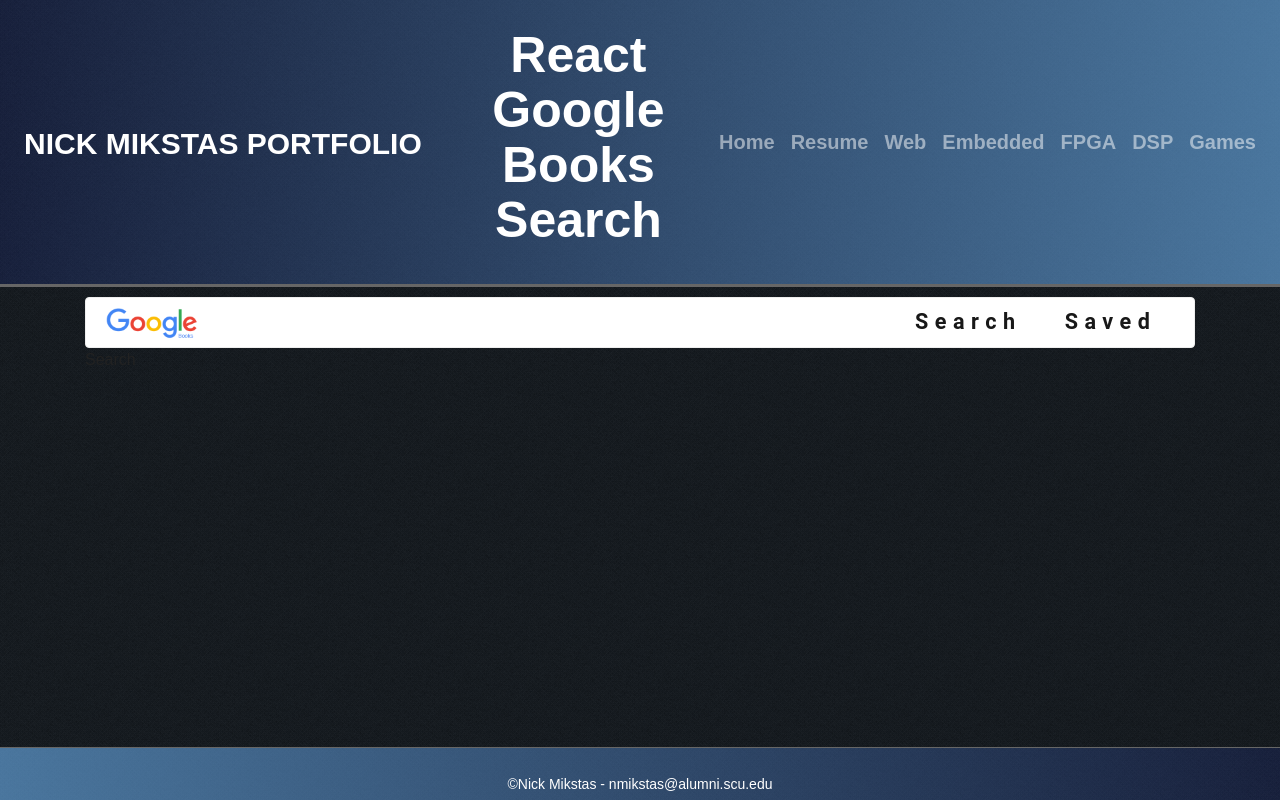
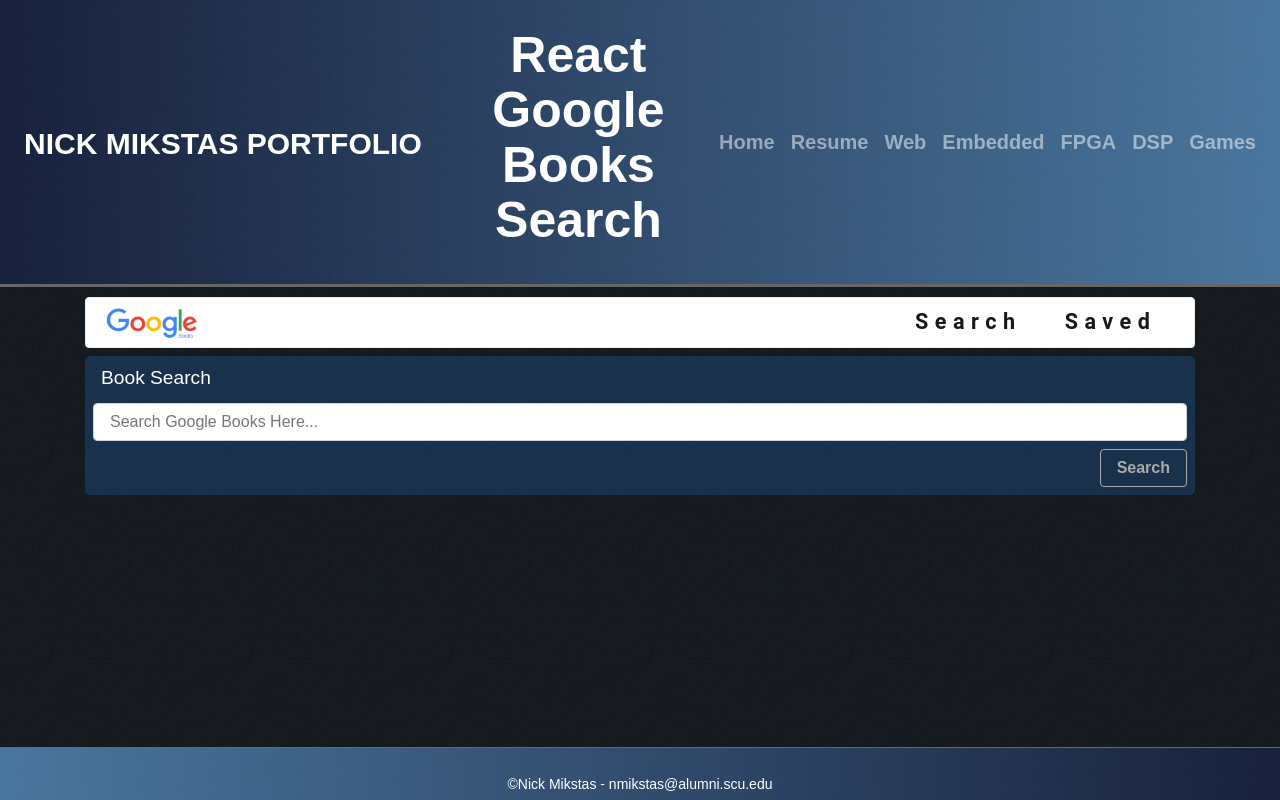
Before and after one commit to nmikstas/google-books-search, a React (Create React App) app in the folder client/: page / in a window 1280 px wide. Built offline with nearby package versions, Linux system fonts and the light colour scheme; a web font is replaced by a local one.

Commit message:
Added the search bar

```diff
--- a/client/src/App.js
+++ b/client/src/App.js
@@ -18,7 +18,7 @@
                         <Switch>
                             <Route exact path="/" component={Search} />
                             <Route exact path="/search" component={Search} />
-                            <Route exact path="/saved/" component={Saved} />
+                            <Route exact path="/saved" component={Saved} />
                             <Route component={NoMatch} />
                         </Switch>
                     </div>
--- a/client/src/components/Nav/index.js
+++ b/client/src/components/Nav/index.js
@@ -2,7 +2,7 @@
 import { NavLink } from 'react-router-dom';
 import "./style.css";
 
-const Nav = props =>
+const Nav = () =>
 {
     return (
         <nav className="navbar navbar-expand-lg navbar-light bg-light">
--- /dev/null
+++ b/client/src/components/SearchBar/index.js
@@ -0,0 +1,21 @@
+import React from "react";
+import "./style.css";
+
+const SearchBar = (props) =>
+{
+    return (
+        <div className="search-container mt-2 px-2">
+            <form className="form">
+                <label htmlFor="search-input">
+                    <p className="pl-2 pt-2">Book Search</p>
+                </label>
+                <input type="text" className="form-control" id="search-input" onChange={props.inputChange} value={props.searchValue} placeholder="Search Google Books Here..." />
+                <div className="text-right">
+                    <input type="submit" className="btn btn-outline-secondary my-2" id="search-btn" onClick={props.submit} value="Search" />
+                </div>
+            </form>
+        </div>
+    );
+}
+
+export default SearchBar;
--- /dev/null
+++ b/client/src/components/SearchBar/style.css
@@ -0,0 +1,14 @@
+.search-container
+{
+    width: 100%;
+    min-height: 100px;
+    background-color: #2881e738;
+    border-radius: 5px;
+    box-sizing: border-box;
+}
+
+p
+{
+    color: #ffffff;
+    margin-bottom: 2px;
+}
--- /dev/null
+++ b/client/src/components/SearchItems/index.js
@@ -0,0 +1,13 @@
+import React from "react";
+import "./style.css";
+
+const SearchItems = ({children}) =>
+{
+    return (
+        <div>
+           {children}
+        </div>
+    );
+}
+
+export default SearchItems;
--- a/client/src/pages/Saved.js
+++ b/client/src/pages/Saved.js
@@ -1,6 +1,6 @@
 import React from "react";
 
-function Saved()
+const Saved = () =>
 {
     return (
         <div>
--- a/client/src/pages/Search.js
+++ b/client/src/pages/Search.js
@@ -1,12 +1,53 @@
 import React from "react";
+import SearchBar from "../components/SearchBar";
+import SearchItems from "../components/SearchItems";
+import API from "../utils/API";
 
-function Search()
+class Search extends React.Component
 {
-    return (
-        <div>
-            Search
-        </div>
-    );
+    state =
+    {
+        searchText: ""
+    };
+
+    //Get the book search text.
+    inputChange = (event) =>
+    {
+        this.setState({ searchText: event.target.value });
+    }
+
+    //Do a Google books search when the user clicks the submit button.
+    submit = (event) =>
+    {
+        event.preventDefault();
+
+        //Get the searched value and save it. Then erase the text box value to show responsiveness.
+        let searchString = this.state.searchText;
+        this.setState({ searchText: "" });
+
+        API.searchBooks(searchString)
+        .then(res =>
+        {
+            console.log(res);
+        })
+        .catch(err => console.log(err));
+    }
+
+    render = () =>
+    {
+        return (
+            <div>
+                <SearchBar
+                    submit={this.submit}
+                    inputChange={this.inputChange}
+                    searchValue={this.state.searchText}
+                />
+                <SearchItems>
+
+                </SearchItems>
+            </div>
+        );
+    }
 }
 
 export default Search;
```
Also changed, not shown: client/src/components/SearchItem/index.js (added, +13 -0 lines), client/src/components/SearchItem/style.css (added), client/src/components/SearchItems/style.css (added).
